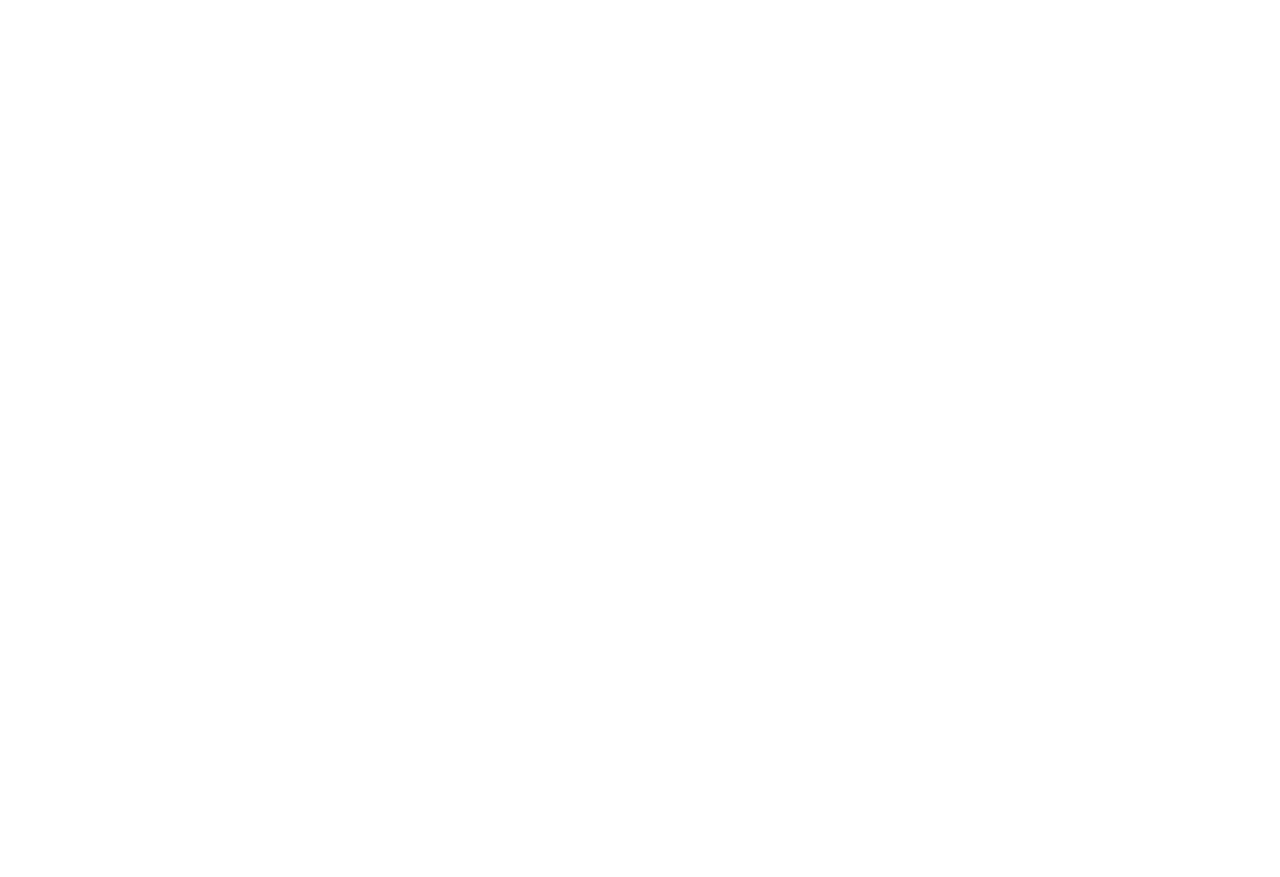
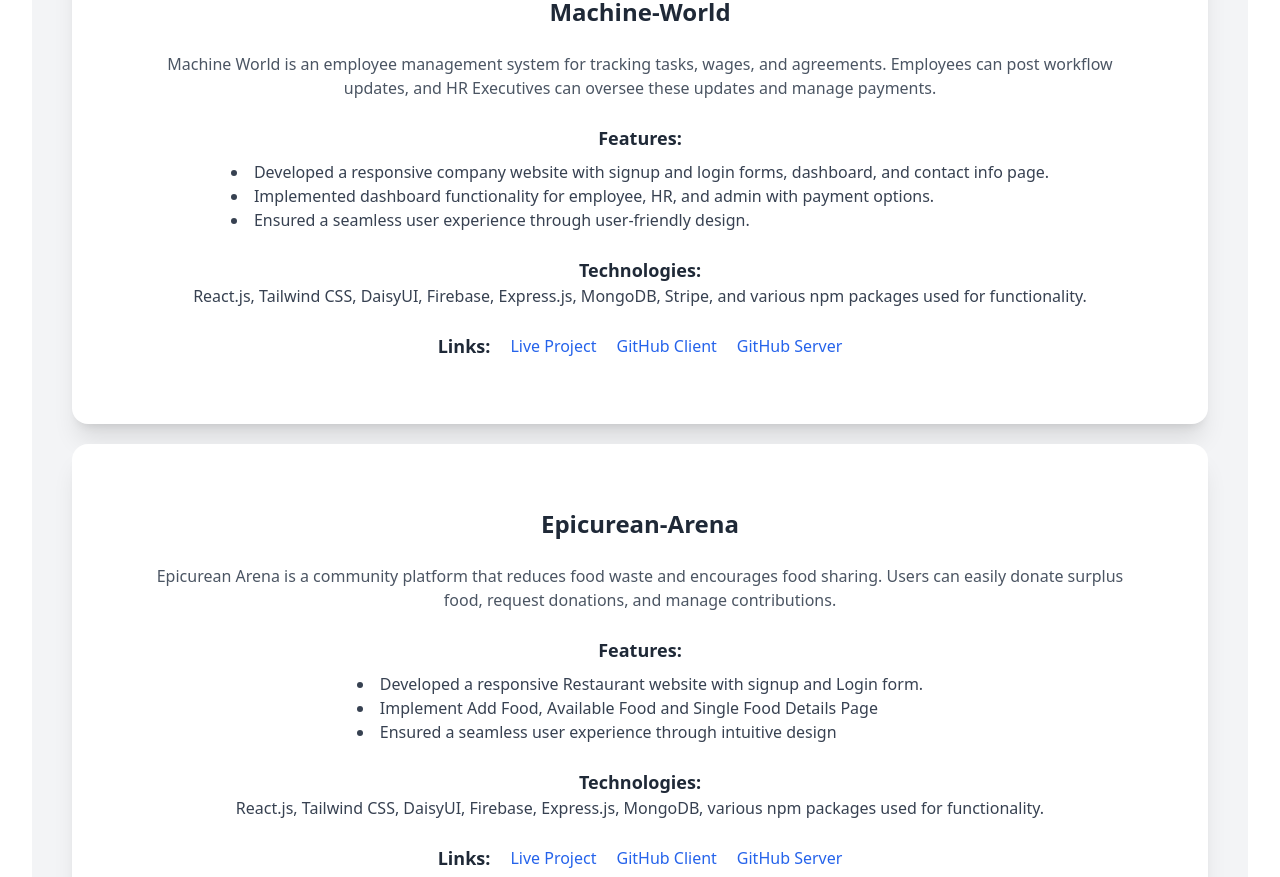
Before and after one commit to Emrandu1989/my-portfolio, a React (Vite) app: page /projects in a window 1280 px wide. Before the commit this address had no page. Shown: the part 220-1097 px from the top of the page. Before the commit the page ends 800 px from the top, so only its background shows below. Built offline with nearby package versions, Linux system fonts and the light colour scheme.

Commit message:
projects page added

```diff
--- a/src/components/NavBar/NavBar.jsx
+++ b/src/components/NavBar/NavBar.jsx
@@ -6,6 +6,7 @@ const NavBar = () => {
              <li> <Link to='/'>Home</Link></li>
               <li> <Link to='/about'>About</Link></li>
               <li> <Link to='/contact'>Contact</Link></li>
+              <li> <Link to='/projects'>Projects</Link></li>
        </>
     return (
         <>
--- /dev/null
+++ b/src/components/Projects/Projects.jsx
@@ -0,0 +1,193 @@
+import React from "react";
+
+const Projects = () => {
+  return (
+    <div className="p-10 bg-gray-100">
+      <h2 className="text-4xl font-bold text-center mb-10">
+        Projects I Have Built
+      </h2>
+      <div className="flex flex-wrap justify-center gap-5">
+        <div className="card bg-white shadow-xl w-[1300px]">
+          <div className="card-body items-center text-center">
+            <h2 className="card-title text-2xl font-bold">Machine-World</h2>
+            <p className="text-gray-600 mt-4">
+              Machine World is an employee management system for tracking tasks,
+              wages, and agreements. Employees can post workflow updates, and HR
+              Executives can oversee these updates and manage payments.
+            </p>
+            <div className="mt-4">
+              <h3 className="text-lg font-semibold">Features:</h3>
+              <ul className="list-disc list-inside text-left mt-2 text-gray-700">
+                <li>
+                  Developed a responsive company website with signup and login
+                  forms, dashboard, and contact info page.
+                </li>
+                <li>
+                  Implemented dashboard functionality for employee, HR, and
+                  admin with payment options.
+                </li>
+                <li>
+                  Ensured a seamless user experience through user-friendly
+                  design.
+                </li>
+              </ul>
+            </div>
+            <div className="mt-4">
+              <h3 className="text-lg font-semibold">Technologies:</h3>
+              <p className="text-gray-700">
+                {" "}
+                React.js, Tailwind CSS, DaisyUI, Firebase, Express.js, MongoDB,
+                Stripe, and various npm packages used for functionality.
+              </p>
+            </div>
+            <div className="mt-4 flex gap-5 justify-center items-center">
+              <h3 className="text-lg font-semibold">Links:</h3>
+              <p className="text-blue-600">
+                <a
+                  href="https://machine-world.netlify.app"
+                  target="_blank"
+                  rel="noopener noreferrer"
+                >
+                  Live Project
+                </a>
+              </p>
+              <p className="text-blue-600">
+                <a
+                  href="https://github.com/Emrandu1989/a12-client"
+                  target="_blank"
+                  rel="noopener noreferrer"
+                >
+                  GitHub Client
+                </a>
+              </p>
+              <p className="text-blue-600">
+                <a
+                  href="https://github.com/Emrandu1989/a12-server"
+                  target="_blank"
+                  rel="noopener noreferrer"
+                >
+                  GitHub Server
+                </a>
+              </p>
+            </div>
+          </div>
+        </div>
+        <div className="card bg-white shadow-xl w-[1300px]">
+          <div className="card-body items-center text-center">
+            <h2 className="card-title text-2xl font-bold">Epicurean-Arena</h2>
+            <p className="text-gray-600 mt-4">
+            Epicurean Arena is a community platform that reduces food waste and encourages food sharing. Users can easily donate surplus food, request donations, and manage contributions.
+            </p>
+            <div className="mt-4">
+              <h3 className="text-lg font-semibold">Features:</h3>
+              <ul className="list-disc list-inside text-left mt-2 text-gray-700">
+                <li>
+                  Developed a responsive Restaurant website with signup and
+                  Login form.
+                </li>
+                <li>
+                  Implement Add Food, Available Food and Single Food Details
+                  Page
+                </li>
+                <li>
+                  Ensured a seamless user experience through intuitive design
+                </li>
+              </ul>
+            </div>
+            <div className="mt-4">
+              <h3 className="text-lg font-semibold">Technologies:</h3>
+              <p className="text-gray-700">
+                {" "}
+                React.js, Tailwind CSS, DaisyUI, Firebase, Express.js, MongoDB,
+                various npm packages used for functionality.
+              </p>
+            </div>
+            <div className="mt-4 flex gap-5 justify-center items-center">
+              <h3 className="text-lg font-semibold">Links:</h3>
+              <p className="text-blue-600">
+                <a
+                  href="https://epicurian-arena.netlify.app"
+                  target="_blank"
+                  rel="noopener noreferrer"
+                >
+                  Live Project
+                </a>
+              </p>
+              <p className="text-blue-600">
+                <a
+                  href="https://github.com/Emrandu1989/a11-client"
+                  target="_blank"
+                  rel="noopener noreferrer"
+                >
+                  GitHub Client
+                </a>
+              </p>
+              <p className="text-blue-600">
+                <a
+                  href="https://github.com/Emrandu1989/a11-server"
+                  target="_blank"
+                  rel="noopener noreferrer"
+                >
+                  GitHub Server
+                </a>
+              </p>
+            </div>
+          </div>
+        </div>
+        <div className="card bg-white shadow-xl w-[1300px]">
+          <div className="card-body items-center text-center">
+            <h2 className="card-title text-2xl font-bold">Regal Residences</h2>
+            <p className="text-gray-600 mt-4">
+            Epicurean Arena is a community platform that reduces food waste and encourages food sharing. Users can easily donate surplus food, request donations, and manage contributions.
+            </p>
+            <div className="mt-4">
+              <h3 className="text-lg font-semibold">Features:</h3>
+              <ul className="list-disc list-inside text-left mt-2 text-gray-700">
+                <li>
+                Developed a luxurious hotel Website with Home , About & Contact Pages .
+                </li>
+                <li>
+                Home Page have navbar , banner , tab section and a footer.
+                </li>
+                <li>
+                Make the website responsive and design the the site eye catching for attracting tourist.
+                </li>
+              </ul>
+            </div>
+            <div className="mt-4">
+              <h3 className="text-lg font-semibold">Technologies:</h3>
+              <p className="text-gray-700">
+                {" "}
+                React, Tailwind CSS, Daisy UI, Firebase, MongoDB, Animista.
+              </p>
+            </div>
+            <div className="mt-4 flex gap-5 justify-center items-center">
+              <h3 className="text-lg font-semibold">Links:</h3>
+              <p className="text-blue-600">
+                <a
+                  href="https://regalresidence.netlify.app"
+                  target="_blank"
+                  rel="noopener noreferrer"
+                >
+                  Live Project
+                </a>
+              </p>
+              <p className="text-blue-600">
+                <a
+                  href="https://github.com/programming-hero-web-course-4/b9a9-real-estate-Emrandu1989"
+                  target="_blank"
+                  rel="noopener noreferrer"
+                >
+                  GitHub Link
+                </a>
+              </p>
+
+            </div>
+          </div>
+        </div>
+      </div>
+    </div>
+  );
+};
+
+export default Projects;
--- a/src/main.jsx
+++ b/src/main.jsx
@@ -9,6 +9,7 @@ import {
 import Home from './components/Home/Home.jsx';
 import Contact from './components/Contact/Contact.jsx';
 import About from './components/About/About.jsx';
+import Projects from './components/Projects/Projects.jsx';
 
 const router = createBrowserRouter([
   {
@@ -23,6 +24,10 @@ const router = createBrowserRouter([
     path: "/about",
     element: <About />
   },
+  {
+    path: "/projects",
+    element: <Projects />
+  },
 ]);
 
 ReactDOM.createRoot(document.getElementById('root')).render(
```
